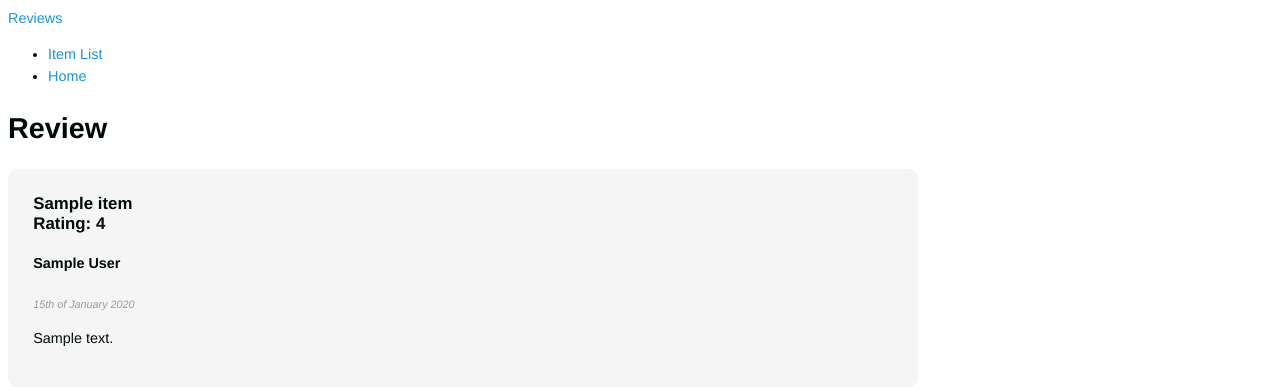
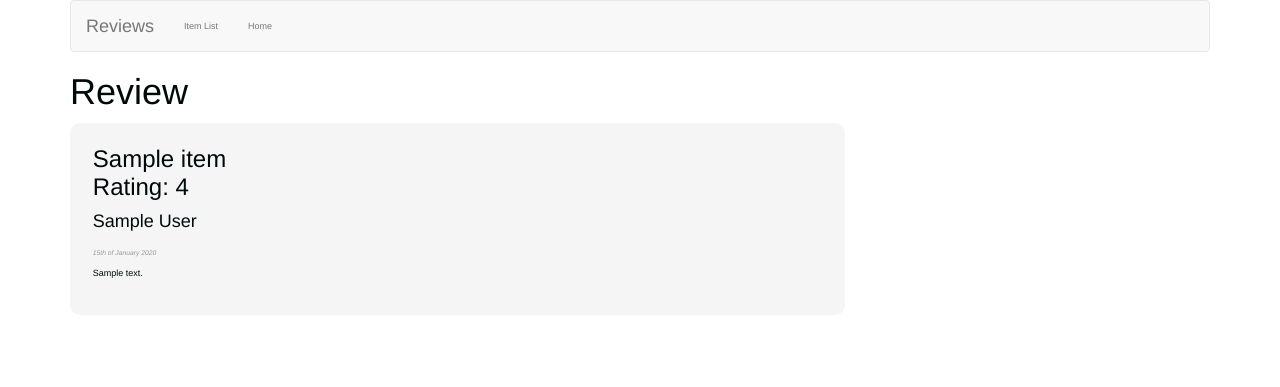
Before and after one commit to ronrest/reviews_app, a Django app: template templates/reviews/review.html in a window 1280 px wide. Shown: the top 387 px of the page. Run offline with Django 3.2, Linux system fonts and the light colour scheme; the template is opened without the code that fills it: most values are stand-ins (such as "Sample title", 1, 10 or a date in 2020); some libraries are stand-ins or nearby versions.

Commit message:
TEMPLATES - Add bootstrap to base template

```diff
--- a/templates/reviews/base.html
+++ b/templates/reviews/base.html
@@ -2,19 +2,27 @@
 <html lang="en">
 <head>
     <meta charset="UTF-8">
+
+    {% load bootstrap3 %}
+    <!-- Bootstrap CSS and JS -->
+    {% bootstrap_css %}
+    {% bootstrap_javascript %}
+
     {% load staticfiles%}
+    <!-- My CSS Styles -->
     <link rel="stylesheet" href="{% static 'reviews/css/styles.css'%}" type="text/css">
     <title>{{page_title}}</title>
 </head>
 <body>
 
-<div>
-    <nav>
-        <div>
-            <a href="{% url 'reviews:review_list' %}">Reviews</a>
+{% block bootstrap3_content %}
+<div class="container">
+    <nav  class="navbar navbar-default">
+        <div class="navbar-header">
+            <a class="navbar-brand" href="{% url 'reviews:review_list' %}">Reviews</a>
         </div>
-        <div id="navbar">
-            <ul>
+        <div id="navbar" class="navbar-collapse collapse">
+            <ul class="nav navbar-nav">
                 <li><a href="{% url 'reviews:item_list' %}">Item List</a></li>
                 <li><a href="{% url 'reviews:review_list' %}">Home</a></li>
             </ul>
@@ -23,9 +31,10 @@
 
     <h1>{% block title %}(no title){% endblock %}</h1>
 
+    {% bootstrap_messages %}
 
     {% block content %}(no content){% endblock %}
 </div>
-
+{% endblock %}
 </body>
 </html>
```
